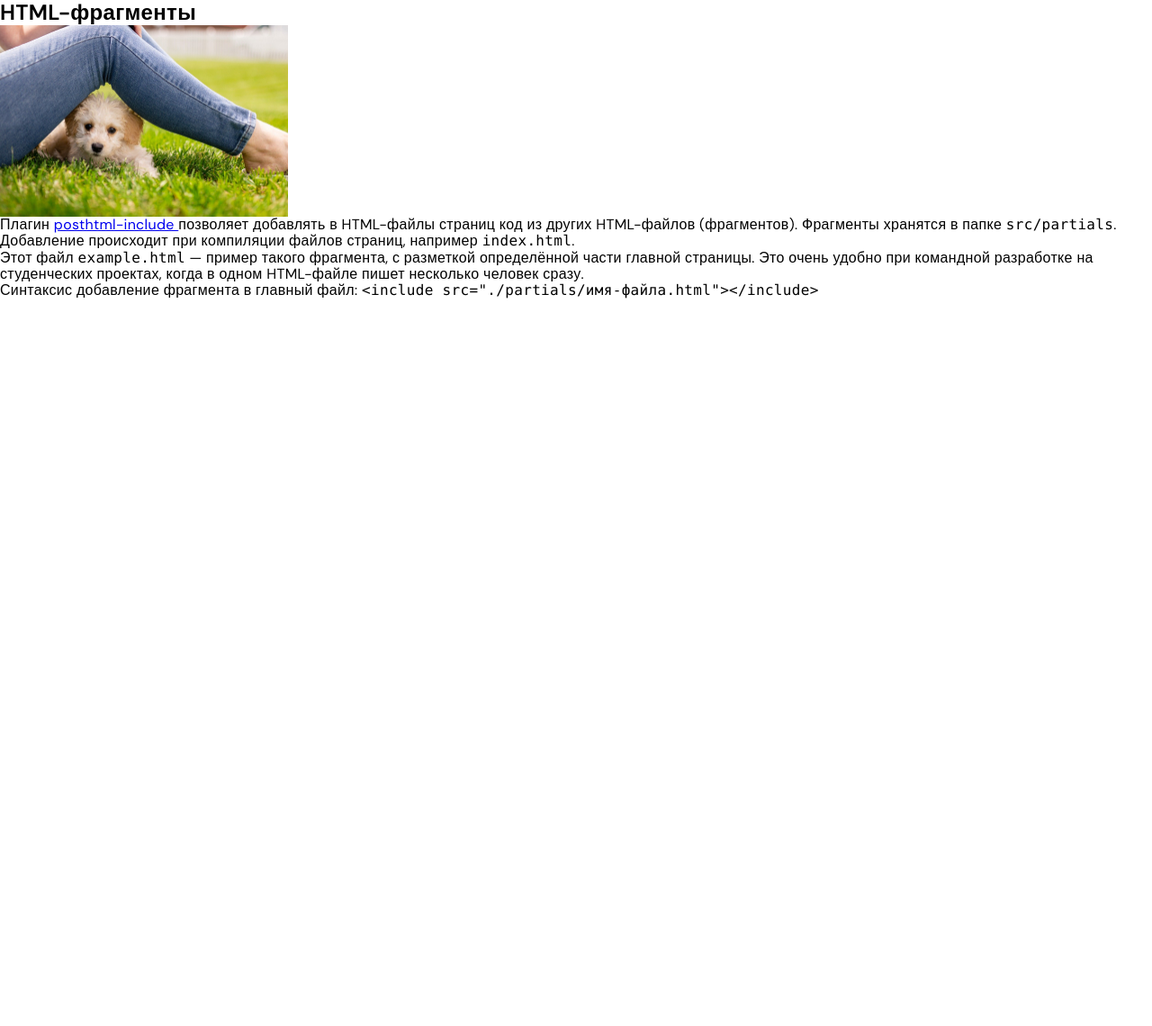
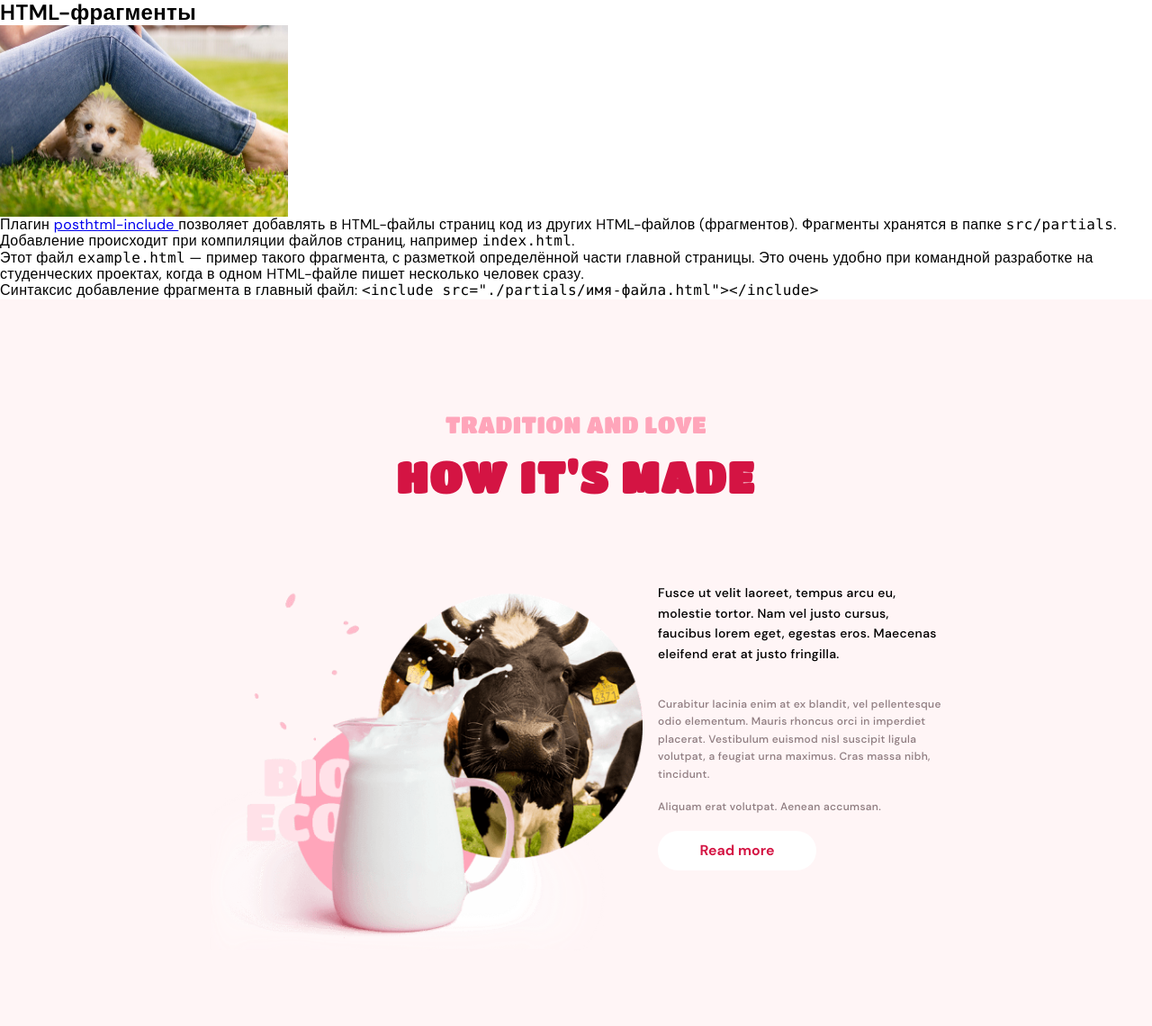
Before and after one commit to dassongh/ice-cream-team-project, a website built with Parcel: page src/index.html in a window 1280 px wide. Shown: the whole page at 90% size. Before the commit the page ends 800 px from the top, so only its background shows below. Built offline with nearby package versions, Linux system fonts and the light colour scheme.

Commit message:
fixes container styles, adds about section

```diff
--- a/src/index.html
+++ b/src/index.html
@@ -13,7 +13,9 @@
   </head>
   <body>
     <!-- Так добавляются фрагменты в главные HTML-файлы страниц. -->
+
     <include src="./partials/example.html"></include>
+    <include src="./partials/about.html"></include>
 
     <!-- Скрипт идёт последним в разметке. В нём уже подключен главный SASS-файл. -->
     <script src="./index.js"></script>
--- /dev/null
+++ b/src/partials/about.html
@@ -0,0 +1,31 @@
+    <section class="about">
+       <div class="container">
+           <p class="about__label">tradition and love</p>
+           <h2 class="about__title">how it's made</h2>
+           <div class="about__content-box">
+                <div class="about__image-container">
+                    <picture>
+                        <source srcset="images/cow.png 280w, images/cow@2x.png 560w" media="(max-width:767px)" sizes="(max-width:767px) 280px">
+                        <source srcset="images/cow-tablet340.png 340w, images/cow-tablet340@2x.png 780w" media="(min-width:768px) and (max-width:1199px)" sizes="(min-width:768px) and (max-width:1199px) 340px, 100vw">
+                        <source srcset="images/cow-desktop.png 516w, images/cow-desktop@2x.png 1032w" media="(min-width:1200px)" sizes="(min-width:1200px) 516px, 100vw">
+                        <img src="images/cow.png" class="about__image" alt="cow and milk">
+                    </picture>
+                </div>
+                <div class="about__content">
+                    <p class="about__text">Fusce ut velit laoreet, tempus arcu eu, molestie tortor. Nam vel justo cursus, faucibus lorem
+                        eget, egestas eros.
+                        Maecenas eleifend erat at justo fringilla.</p>
+                    <p class="about__description">Curabitur lacinia enim at ex blandit, vel pellentesque odio elementum. Mauris rhoncus
+                        orci
+                        in imperdiet placerat.
+                        Vestibulum euismod nisl suscipit ligula volutpat, a feugiat urna maximus. Cras massa nibh, tincidunt.</p>
+                    <p class="about__description">Aliquam erat volutpat. Aenean accumsan.</p>
+
+                    <button class="about-button" type="button">
+                        <span class="button-text">Read more</span>
+                    </button>
+                </div>
+
+            </div>
+       </div>
+    </section>
--- /dev/null
+++ b/src/sass/components/_about.scss
@@ -0,0 +1,108 @@
+.about {
+  position: relative;
+  padding-top: 125px;
+  padding-bottom: 39px;
+  background-color: $secondary-Bg-color;
+}
+
+.about__label {
+  font-family: 'TitanOne';
+  font-size: 18px;
+  color: $lite-acent-text-color;
+  line-height: 1.14;
+  text-transform: uppercase;
+  text-align: center;
+  margin-bottom: 15px;
+
+  @media screen and (min-width: 768px) {
+    font-size: 26px;
+    margin-bottom: 16px;
+  }
+}
+
+.about__title {
+  font-family: 'TitanOne';
+  font-size: 34px;
+  line-height: 1.14;
+  letter-spacing: 0.04em;
+  text-transform: uppercase;
+  color: $accent-text-color;
+  text-align: center;
+  margin-bottom: 26px;
+
+  @media screen and (min-width: 768px) {
+    font-size: 48px;
+    margin-bottom: 50px;
+  }
+}
+
+.about__content-box {
+  @media screen and (min-width: 768px) {
+    display: flex;
+  }
+}
+
+.about__image-container {
+  display: flex;
+  align-items: center;
+  justify-content: center;
+  margin-bottom: 46px;
+}
+
+.about__content {
+  padding-left: 35px;
+  padding-right: 35px;
+  @media screen and (min-width: 768px) {
+    padding-top: 40px;
+    padding-left: 0px;
+    padding-right: 0px;
+    width: 340px;
+    margin-left: 17px;
+  }
+}
+
+.about__text {
+  font-family: 'DMSans';
+  font-weight: 500;
+  font-size: 12px;
+  line-height: 1.62;
+  margin-bottom: 33px;
+
+  @media screen and (min-width: 768px) {
+    font-size: 14px;
+    margin-bottom: 35px;
+  }
+}
+
+.about__description {
+  font-family: 'DMSans';
+  font-weight: 500;
+  font-size: 12px;
+  line-height: 1.62;
+  color: $secondary-text-color;
+  margin-bottom: 19px;
+
+  @media screen and (min-width: 768px) {
+    margin-bottom: 17px;
+  }
+}
+
+.about-button {
+  display: flex;
+  justify-content: center;
+  align-items: center;
+  font-family: 'DMSans';
+  font-weight: 700;
+  font-size: 14px;
+  line-height: 1.3;
+  background-color: $primary-Bg-color;
+  color: $accent-text-color;
+  min-width: 176px;
+  height: 44px;
+  border: none;
+  border-radius: 22px;
+
+  @media screen and (min-width: 768px) {
+    font-size: 16px;
+  }
+}
--- a/src/sass/components/_general-styles.scss
+++ b/src/sass/components/_general-styles.scss
@@ -33,23 +33,24 @@ body {
 // ==================================================================
 // main container stiles
 .container {
-  margin: 0 auto;
+  margin-left: auto;
+  margin-right: auto;
   padding: 0 0 0 5px;
-
-  @media (min-width: 320px) {
-    width: 100%;
-    padding: 0 0 0 20px;
+  width: 100%;
+  @media screen and (min-width: 480px) {
+    width: 480px;
+    padding: 0 20px;
   }
-
-  @media (min-width: 480px) {
-    width: 100%;
-    padding: 0 5px;
+  @media screen and (min-width: 768px) {
+    width: 768px;
+    padding: 0 34px;
   }
-
-  @media (min-width: 1200px) {
+  @media screen and (min-width: 1200px) {
     width: 1050px;
+    padding: 0 115px;
   }
 }
+
 // ==================================================================
 //class visible hidden
 .is-hidden {
--- a/src/sass/main.scss
+++ b/src/sass/main.scss
@@ -1,12 +1,12 @@
 // general
-@import "./utils/variables";
-@import "./utils/placeholders";
-@import "./utils/mixins";
-@import "./base/normalize";
-@import "./base/fonts";
-@import "./components/general-styles";
-@import "./components/buttons";
-// main
+@import './utils/variables';
+@import './utils/placeholders';
+@import './utils/mixins';
+@import './base/normalize';
+@import './base/fonts';
+@import './components/general-styles';
+@import './components/buttons';
+@import './components/about'; // main
 // header
 // @import "./components/hero-header";
 // // hero
```
Also changed, not shown: src/images/cow-desktop.png (added), src/images/cow-desktop@2x.png (added), src/images/cow-tablet340.png (added), src/images/cow-tablet340@2x.png (added), src/images/cow.png (added), src/images/cow@2x.png (added), src/images/milk_bg.png (added), src/images/milk_bg@2x.png (added), src/sass/main.css (added), 1 other file.
